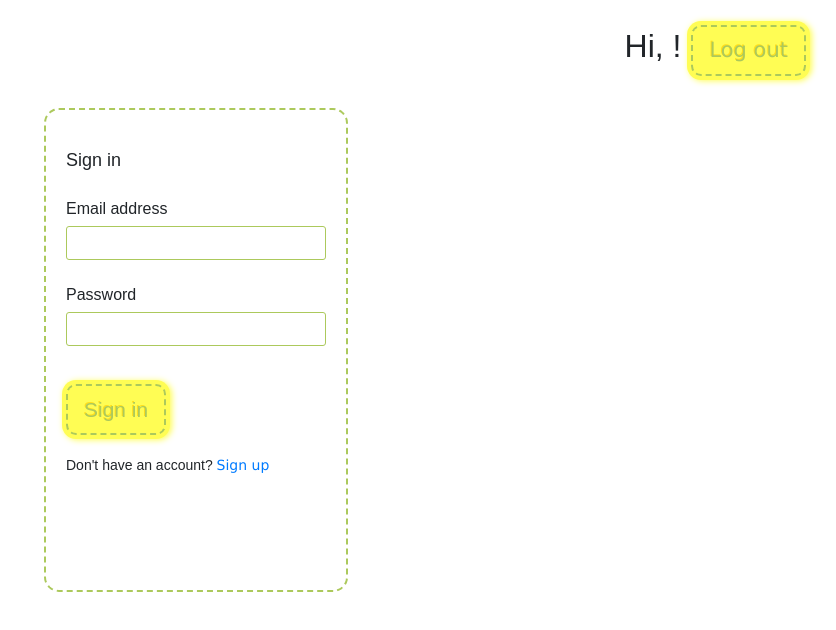
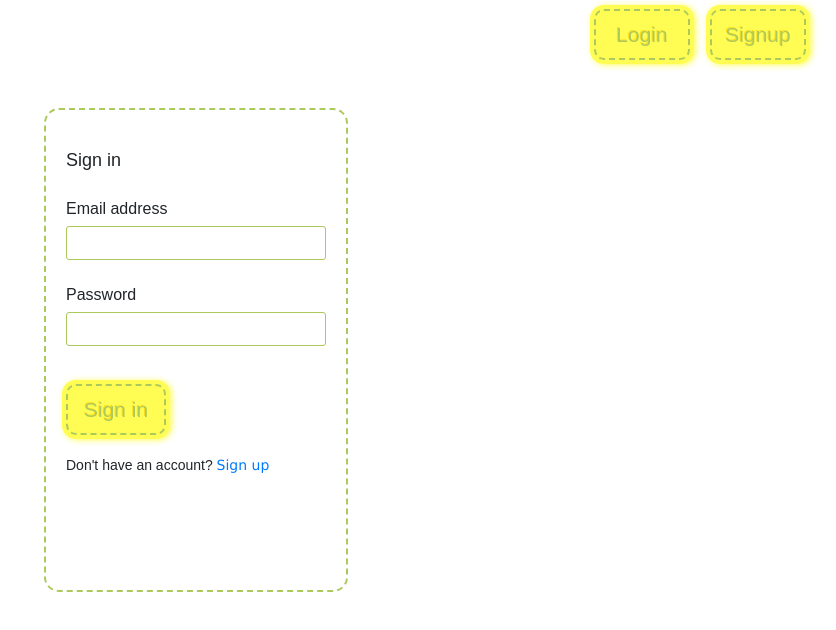
Before and after one commit to PersephoneQueenOfFlowers/goal-garden, a React (Create React App) app in the folder frontend/: page /#/login in a window 1280 px wide. Shown: the top 630 px of the page, without its empty margins (444-1280 px from the left). Built offline with nearby package versions, Linux system fonts and the light colour scheme; a web font is replaced by a local one.

Commit message:
fixed the bug where refreshing page would act as logging a user in

```diff
--- a/frontend/src/components/goal/goal_show.js
+++ b/frontend/src/components/goal/goal_show.js
@@ -122,7 +122,7 @@ class GoalShow extends React.Component{
                               <label>Did achieve your goal step?</label>
                               <div className="journal_radio_buttons">
                                     <p>Yes I did!
-                                      <input type="radio" name="success" value="true" checked="checked" onClick={() => this.setState({success: true})}/>
+                                      <input type="radio" name="success" value="true" defaultChecked="checked" onClick={() => this.setState({success: true})}/>
                                     </p>
                                   <p>No, but I will next time!
                                       <input type="radio" name="success" value="false" onClick={() => this.setState({ success: false })}/>
--- a/frontend/src/components/nav/nav.jsx
+++ b/frontend/src/components/nav/nav.jsx
@@ -42,11 +42,21 @@ const Nav = ({ currentUser, logout, history }) => {
         </div>
     );
 
-    return (
-        currentUser ?
-            personalGreeting(currentUser, logout) :
-            sessionLink()
-    );
+    if( currentUser ){
+        if(currentUser.id !== undefined){
+            return (personalGreeting(currentUser, logout))
+        }else{
+            return (sessionLink())
+        }
+    }else{
+        return (sessionLink())
+    }
+
+    // return (
+    //     currentUser ?
+    //         personalGreeting(currentUser, logout) :
+    //         sessionLink()
+    // );
 };
 
 export default withRouter(Nav);
```
